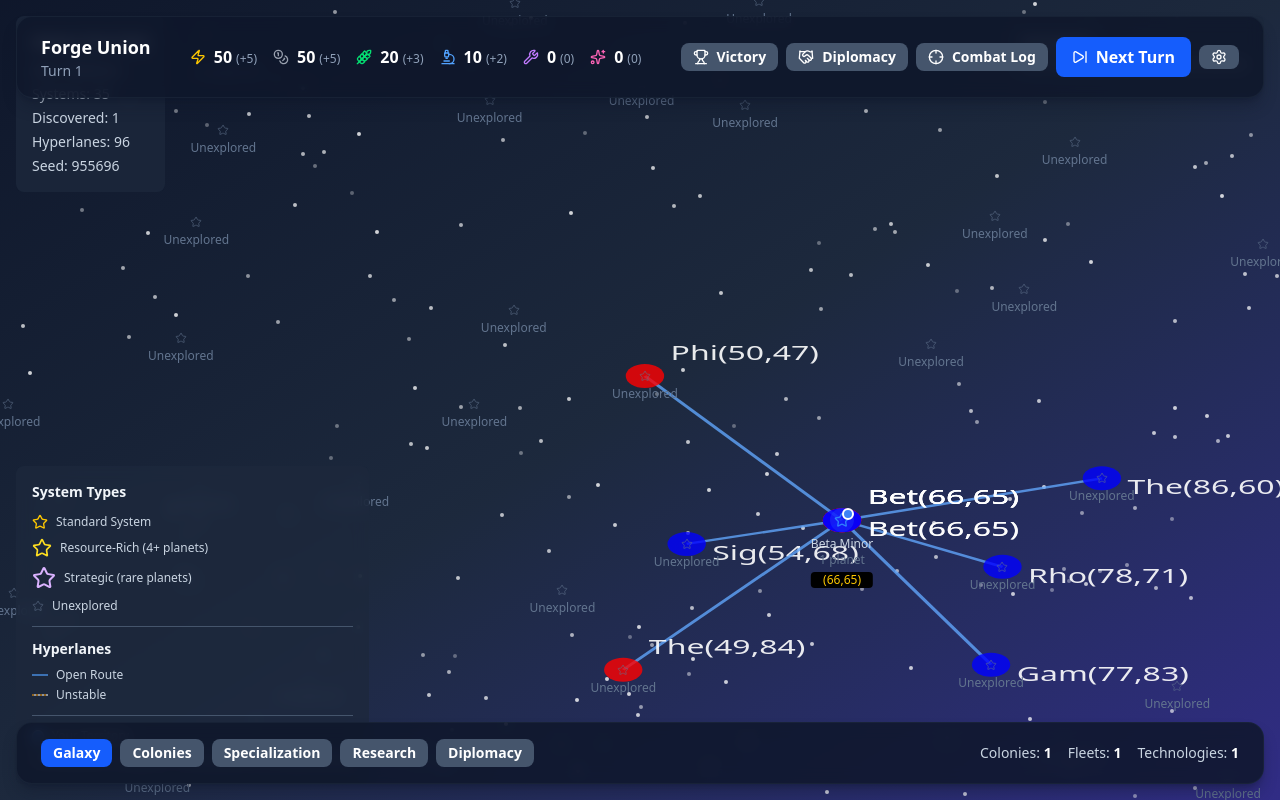
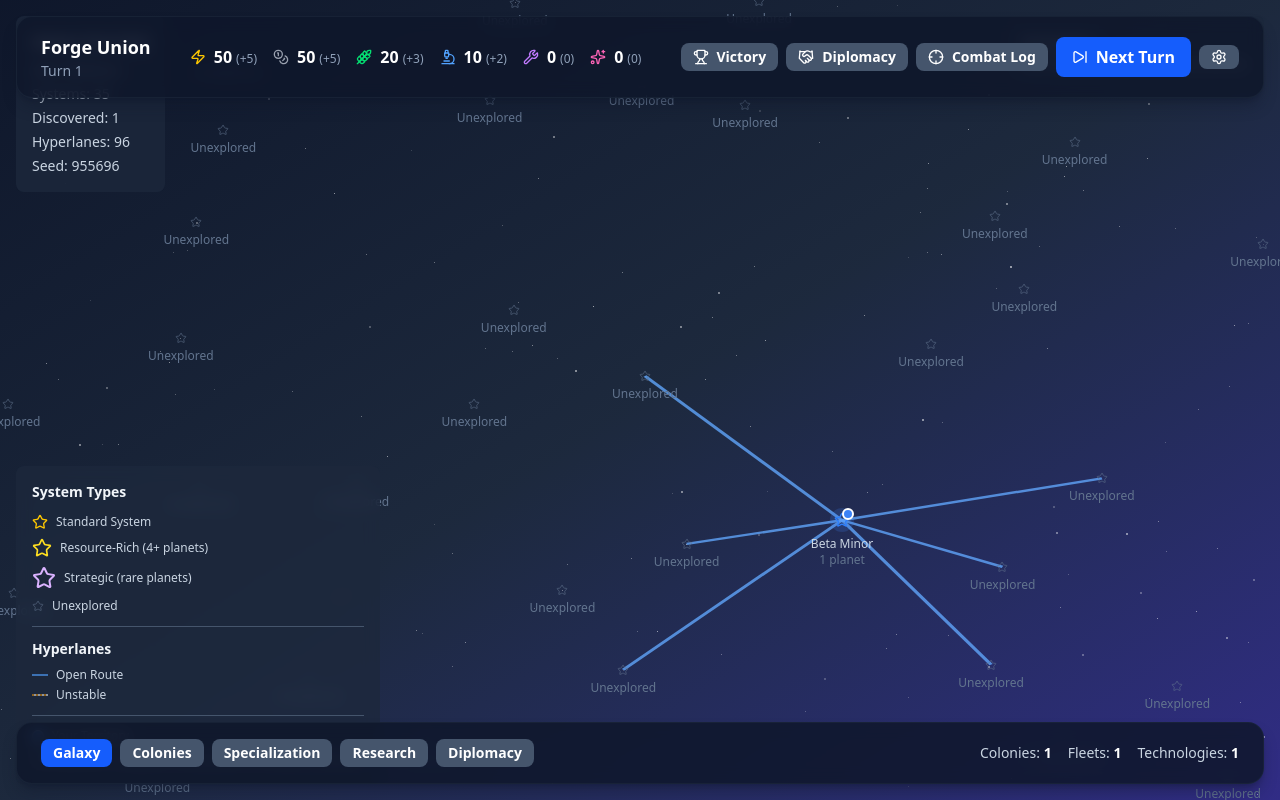
Before and after one commit to Kalaith/xytherra, a React (Vite) app in the folder frontend/: page / in a window 1280 px wide. Both pictures are taken after a click on the button "Start Game". Built offline with nearby package versions, Linux system fonts and the light colour scheme.

Commit message:
feat: Implement combat log functionality and integrate star field generation

```diff
--- a/frontend/src/components/game/GalaxyView.tsx
+++ b/frontend/src/components/game/GalaxyView.tsx
@@ -18,6 +18,7 @@ import {
 import { useGameStore } from '../../stores/gameStore';
 import type { PlanetType, StarSystem, Planet, Hyperlane } from '../../types/game.d.ts';
 import { GAME_CONSTANTS } from '../../constants/gameConstants';
+import { generateStarField } from '../../utils/randomGeneration';
 
 const PLANET_ICONS = {
   water: Waves,
@@ -41,6 +42,8 @@ const PLANET_COLORS = {
   exotic: 'text-purple-300'
 } as const;
 
+
+const STAR_COUNT = 180;
 // System importance classification
 const getSystemImportance = (system: StarSystem): 'strategic' | 'resource-rich' | 'standard' => {
   const planetTypes = system.planets.map(p => p.type);
@@ -84,103 +87,72 @@ interface HyperlaneNetworkProps {
 }
 
 const HyperlaneNetwork: React.FC<HyperlaneNetworkProps> = ({ systems, hyperlanes, playerEmpireId }) => {
-  const galaxy = useGameStore((state) => state.galaxy);
-
-  // Handle case where hyperlanes might be undefined/null
   if (!hyperlanes || Object.keys(hyperlanes).length === 0) {
-    console.log('No hyperlanes to render');
     return null;
   }
 
-  console.log(`=== HYPERLANE NETWORK DEBUG ===`);
-  console.log(`Rendering ${Object.keys(hyperlanes).length} hyperlanes`);
-  console.log(`Galaxy dimensions: ${galaxy.width} x ${galaxy.height}`);
-  console.log(`Using direct coordinate mapping (no transformation)`);
-
-  // Track coordinate ranges for debugging
-  const allHyperlanes = Object.values(hyperlanes);
-  const allXCoords: number[] = [];
-  const allYCoords: number[] = [];
-
-  allHyperlanes.forEach(hyperlane => {
-    const fromSystem = systems[hyperlane.fromSystemId];
-    const toSystem = systems[hyperlane.toSystemId];
-    if (fromSystem && toSystem) {
-      allXCoords.push(fromSystem.coordinates.x, toSystem.coordinates.x);
-      allYCoords.push(fromSystem.coordinates.y, toSystem.coordinates.y);
+  const getLineStyle = (condition: Hyperlane['condition']) => {
+    switch (condition) {
+      case 'open':
+        return {
+          stroke: '#60a5fa',
+          strokeWidth: 0.3,
+          strokeDasharray: 'none',
+          opacity: 0.8
+        };
+      case 'unstable':
+        return {
+          stroke: '#f59e0b',
+          strokeWidth: 0.3,
+          strokeDasharray: '2,2',
+          opacity: 0.6
+        };
+      case 'blocked':
+        return {
+          stroke: '#ef4444',
+          strokeWidth: 0.3,
+          strokeDasharray: '1,3',
+          opacity: 0.5
+        };
+      default:
+        return {
+          stroke: '#94a3b8',
+          strokeWidth: 0.3,
+          strokeDasharray: '1,2',
+          opacity: 0.4
+        };
     }
-  });
-
-  const xRange = { min: Math.min(...allXCoords), max: Math.max(...allXCoords) };
-  const yRange = { min: Math.min(...allYCoords), max: Math.max(...allYCoords) };
-
-  console.log(`Hyperlane coordinate ranges: X(${xRange.min.toFixed(1)} - ${xRange.max.toFixed(1)}), Y(${yRange.min.toFixed(1)} - ${yRange.max.toFixed(1)})`);
+  };
 
   return (
     <svg
-      className="absolute inset-0 pointer-events-none"
-      style={{ zIndex: 1 }}
+      className="h-full w-full pointer-events-none"
       viewBox="0 0 100 100"
       preserveAspectRatio="none"
-      width="100%"
-      height="100%"
     >
       {Object.values(hyperlanes).map((hyperlane) => {
         const fromSystem = systems[hyperlane.fromSystemId];
         const toSystem = systems[hyperlane.toSystemId];
 
         if (!fromSystem || !toSystem) {
-          console.log(`Missing system for hyperlane ${hyperlane.id}`);
           return null;
         }
 
-        // Only show hyperlanes if at least one system is discovered
         const fromDiscovered = fromSystem.discoveredBy.includes(playerEmpireId);
         const toDiscovered = toSystem.discoveredBy.includes(playerEmpireId);
 
-        if (!fromDiscovered && !toDiscovered) return null;
+        if (!fromDiscovered && !toDiscovered) {
+          return null;
+        }
 
-        // Use coordinates directly - no transformation
         const fromX = fromSystem.coordinates.x;
         const fromY = fromSystem.coordinates.y;
         const toX = toSystem.coordinates.x;
         const toY = toSystem.coordinates.y;
 
-        console.log(`Hyperlane ${hyperlane.id}:`);
-        console.log(`  From: ${fromSystem.name} at (${fromX}, ${fromY})`);
-        console.log(`  To: ${toSystem.name} at (${toX}, ${toY})`);
-
-        // Line styling based on hyperlane condition
-        const getLineStyle = (condition: Hyperlane['condition']) => {
-          switch (condition) {
-            case 'open':
-              return {
-                stroke: '#60a5fa', // blue-400
-                strokeWidth: 0.3,
-                strokeDasharray: 'none',
-                opacity: 0.8
-              };
-            case 'unstable':
-              return {
-                stroke: '#f59e0b', // amber-500
-                strokeWidth: 0.3,
-                strokeDasharray: '2,2',
-                opacity: 0.6
-              };
-            case 'blocked':
-              return {
-                stroke: '#ef4444', // red-500
-                strokeWidth: 0.3,
-                strokeDasharray: '1,3',
-                opacity: 0.5
-              };
-          }
-        };
-
         const lineStyle = getLineStyle(hyperlane.condition);
 
         return (
-          <>
           <motion.line
             key={hyperlane.id}
             x1={fromX}
@@ -192,27 +164,11 @@ const HyperlaneNetwork: React.FC<HyperlaneNetworkProps> = ({ systems, hyperlanes
             animate={{ pathLength: 1, opacity: lineStyle.opacity }}
             transition={{ duration: 0.8, delay: Math.random() * 0.5 }}
           />
-
-            {/* Debug: Visual markers for key systems - only show a few to avoid clutter */}
-            {(fromSystem.name.includes('Alpha') || fromSystem.name.includes('Beta') || toSystem.name.includes('Alpha') || toSystem.name.includes('Beta')) && (
-              <>
-                <circle cx={fromX} cy={fromY} r="1.5" fill="red" opacity="0.8" />
-                <circle cx={toX} cy={toY} r="1.5" fill="blue" opacity="0.8" />
-                <text x={fromX + 2} y={fromY - 2} fill="white" fontSize="2.5" opacity="0.9">
-                  {fromSystem.name.slice(0, 3)}({fromX.toFixed(0)},{fromY.toFixed(0)})
-                </text>
-                <text x={toX + 2} y={toY + 2} fill="white" fontSize="2.5" opacity="0.9">
-                  {toSystem.name.slice(0, 3)}({toX.toFixed(0)},{toY.toFixed(0)})
-                </text>
-              </>
-            )}
-          </>
         );
       })}
     </svg>
   );
 };
-
 // System Node for Galaxy View - Clean single node per system
 interface SystemNodeProps {
   system: StarSystem;
@@ -224,39 +180,33 @@ const SystemNode: React.FC<SystemNodeProps> = ({ system, onSystemClick }) => {
   const empires = useGameStore((state) => state.empires);
 
   const isDiscovered = system.discoveredBy.includes(playerEmpireId);
-  const controllingEmpire = Object.values(empires).find(empire =>
-    empire.colonies.some(colonyId =>
-      system.planets.some(planet => planet.id === colonyId)
+  const controllingEmpire = Object.values(empires).find((empire) =>
+    empire.colonies.some((colonyId) =>
+      system.planets.some((planet) => planet.id === colonyId)
     )
   );
   const isControlled = controllingEmpire?.id === playerEmpireId;
   const importance = getSystemImportance(system);
 
-  // Use coordinates directly as percentages - same as hyperlanes
   const positionX = system.coordinates.x;
   const positionY = system.coordinates.y;
 
-  console.log(`System ${system.name}: positioned at (${positionX}%, ${positionY}%), discovered: ${isDiscovered}`);
-
-  // Enhanced debug for key systems
-  if (system.name.includes('Alpha') || system.name.includes('Beta')) {
-    console.log(`🔍 KEY SYSTEM: ${system.name} -> CSS position: left: ${positionX}%, top: ${positionY}%`);
-  }
+  const baseStyles = {
+    left: `${positionX}%`,
+    top: `${positionY}%`,
+    transform: 'translate(-50%, -50%)',
+  } as const;
 
   if (!isDiscovered) {
     return (
       <motion.div
         whileHover={{ scale: 1.1 }}
         className="absolute cursor-pointer"
-        style={{
-          left: `${positionX}%`,
-          top: `${positionY}%`,
-          transform: 'translate(-50%, -50%)'
-        }}
+        style={baseStyles}
         onClick={() => onSystemClick(system)}
       >
         <Star className="w-3 h-3 text-slate-500 opacity-60" />
-        <div className="absolute top-4 left-1/2 transform -translate-x-1/2 text-xs text-slate-500 whitespace-nowrap">
+        <div className="absolute top-4 left-1/2 -translate-x-1/2 whitespace-nowrap text-xs text-slate-500">
           Unexplored
         </div>
       </motion.div>
@@ -267,56 +217,39 @@ const SystemNode: React.FC<SystemNodeProps> = ({ system, onSystemClick }) => {
     <motion.div
       whileHover={{ scale: 1.2 }}
       className="absolute cursor-pointer group"
-      style={{
-        left: `${positionX}%`,
-        top: `${positionY}%`,
-        transform: 'translate(-50%, -50%)'
-      }}
+      style={baseStyles}
       onClick={() => onSystemClick(system)}
     >
-      {/* Empire territory background */}
       {controllingEmpire && (
         <div
-          className="absolute inset-0 rounded-full opacity-20 scale-150"
+          className="absolute inset-0 scale-150 rounded-full opacity-20"
           style={{ backgroundColor: controllingEmpire.color }}
         />
       )}
 
-      {/* System star */}
       <Star className={`${getSystemSize(importance)} ${getSystemColor(importance, isControlled)}`} />
 
-      {/* Empire control indicator */}
       {controllingEmpire && (
         <div
-          className="absolute -top-1 -right-1 w-3 h-3 rounded-full border-2 border-white"
+          className="absolute -top-1 -right-1 h-3 w-3 rounded-full border-2 border-white"
           style={{ backgroundColor: controllingEmpire.color }}
         />
       )}
 
-      {/* System name and info */}
-      <div className="absolute top-6 left-1/2 transform -translate-x-1/2 text-center whitespace-nowrap">
-        <div className="text-xs text-slate-300 font-medium">{system.name}</div>
+      <div className="absolute top-6 left-1/2 -translate-x-1/2 text-center whitespace-nowrap">
+        <div className="text-xs font-medium text-slate-300">{system.name}</div>
         <div className="text-xs text-slate-500">
           {system.planets.length} planet{system.planets.length !== 1 ? 's' : ''}
           {importance !== 'standard' && (
-            <span className="ml-1 text-purple-400">★</span>
+            <span className="ml-1 text-purple-300 font-semibold">*</span>
           )}
         </div>
-
-        {/* Debug coordinate display for key systems */}
-        {(system.name.includes('Alpha') || system.name.includes('Beta')) && (
-          <div className="text-xs text-yellow-400 bg-black bg-opacity-50 rounded px-1 mt-1">
-            ({positionX.toFixed(0)},{positionY.toFixed(0)})
-          </div>
-        )}
       </div>
 
-      {/* Hover tooltip */}
-      <div className="absolute bottom-8 left-1/2 transform -translate-x-1/2 opacity-0 group-hover:opacity-100
-                      transition-opacity bg-slate-800 rounded px-2 py-1 text-xs whitespace-nowrap z-10">
-        <div className="text-slate-200 font-medium">{system.name}</div>
-        <div className="text-slate-400">
-          {system.planets.length} planets • {importance}
+      <div className="absolute bottom-8 left-1/2 -translate-x-1/2 whitespace-nowrap rounded px-2 py-1 text-xs text-slate-400 opacity-0 transition-opacity group-hover:opacity-100 bg-slate-800/90">
+        <div className="font-medium text-slate-200">{system.name}</div>
+        <div>
+          {system.planets.length} planets - {importance}
         </div>
         {controllingEmpire && (
           <div className="text-blue-400">Controlled by {controllingEmpire.name}</div>
@@ -395,6 +328,12 @@ interface SystemDetailViewProps {
 }
 
 const SystemDetailView: React.FC<SystemDetailViewProps> = ({ system, onBack, onPlanetClick }) => {
+  const galaxy = useGameStore((state) => state.galaxy);
+  const playerEmpireId = useGameStore((state) => state.playerEmpireId);
+  const detailStarField = useMemo(
+    () => generateStarField(galaxy.seed + system.id.length, 120),
+    [galaxy.seed, system.id]
+  );
   return (
     <motion.div
       initial={{ opacity: 0 }}
@@ -403,23 +342,30 @@ const SystemDetailView: React.FC<SystemDetailViewProps> = ({ system, onBack, onP
       className="fixed inset-0 bg-gradient-to-br from-slate-900 via-slate-800 to-indigo-900 z-50"
     >
       {/* Background stars */}
-      <div className="absolute inset-0">
-        {[...Array(100)].map((_, i) => (
+      <div className="pointer-events-none absolute inset-0 z-0">
+        {detailStarField.map((star) => (
           <motion.div
-            key={i}
-            className="absolute w-1 h-1 bg-white rounded-full opacity-40"
+            key={star.id}
+            className="absolute rounded-full bg-white"
             style={{
-              left: `${Math.random() * 100}%`,
-              top: `${Math.random() * 100}%`,
+              left: `${star.left}%`,
+              top: `${star.top}%`,
+              width: star.size,
+              height: star.size,
+              opacity: star.opacity,
             }}
-            animate={{ opacity: [0.2, 0.6, 0.2] }}
-            transition={{
-              duration: 3 + Math.random() * 4,
-              repeat: Infinity,
-              delay: Math.random() * 3,
-            }}
+            animate={{ opacity: [0.2, star.opacity, 0.2] }}
+            transition={{ duration: star.duration, repeat: Infinity, delay: star.delay }}
           />
         ))}
+      </div>
+
+      <div className="pointer-events-none absolute inset-0 z-10">
+        <HyperlaneNetwork
+          systems={galaxy.systems}
+          hyperlanes={galaxy.hyperlanes}
+          playerEmpireId={playerEmpireId}
+        />
       </div>
 
       {/* Back button */}
@@ -508,40 +454,13 @@ export default function GalaxyView() {
   const setSidePanel = useGameStore((state) => state.setSidePanel);
   const addNotification = useGameStore((state) => state.addNotification);
   const surveyPlanet = useGameStore((state) => state.surveyPlanet);
-  const generateHyperlanes = useGameStore((state) => state.generateHyperlanes); // Add this
+  const generateHyperlanes = useGameStore((state) => state.generateHyperlanes);
 
+  const starField = useMemo(
+    () => generateStarField(galaxy.seed, STAR_COUNT),
+    [galaxy.seed]
+  );
   const systems = useMemo(() => Object.values(galaxy.systems), [galaxy.systems]);
-
-  // Debug logging for hyperlanes
-  console.log('=== GALAXY DEBUG INFO ===');
-  console.log('Window dimensions:', { width: window.innerWidth, height: window.innerHeight });
-  console.log('Container aspect ratio:', window.innerWidth / window.innerHeight);
-  console.log('Galaxy data:', {
-    systemCount: systems.length,
-    hyperlaneCount: Object.keys(galaxy.hyperlanes || {}).length,
-    galaxyDimensions: { width: galaxy.width, height: galaxy.height },
-    galaxyAspectRatio: galaxy.width / galaxy.height
-  });
-  console.log('Sample systems with coordinates:', systems.slice(0, 5).map(s => ({
-    name: s.name,
-    rawCoords: s.coordinates,
-    hyperlaneConnections: s.hyperlanes?.length || 0,
-    discovered: s.discoveredBy.includes(playerEmpireId)
-  })));
-
-  // Check coordinate ranges to make sure they're reasonable
-  const coordRanges = systems.reduce((ranges, system) => {
-    return {
-      minX: Math.min(ranges.minX, system.coordinates.x),
-      maxX: Math.max(ranges.maxX, system.coordinates.x),
-      minY: Math.min(ranges.minY, system.coordinates.y),
-      maxY: Math.max(ranges.maxY, system.coordinates.y)
-    };
-  }, { minX: Infinity, maxX: -Infinity, minY: Infinity, maxY: -Infinity });
-
-  console.log('Coordinate ranges:', coordRanges);
-  console.log('Expected ranges: X[0-100], Y[0-100]');
-  console.log('========================');
 
   // Statistics for galaxy overview
   const discoveredSystems = useMemo(() =>
@@ -608,38 +527,37 @@ export default function GalaxyView() {
 
   // Main galaxy view with system nodes
   return (
-    <div className="fixed inset-0 bg-gradient-to-br from-slate-900 via-slate-800 to-indigo-900">
+    <div className="fixed inset-0 overflow-hidden bg-gradient-to-br from-slate-900 via-slate-800 to-indigo-900">
       {/* Background stars */}
-      <div className="absolute inset-0">
-        {[...Array(200)].map((_, i) => (
+      <div className="pointer-events-none absolute inset-0 z-0">
+        {starField.map((star) => (
           <motion.div
-            key={i}
-            className="absolute w-1 h-1 bg-white rounded-full opacity-60"
+            key={star.id}
+            className="absolute rounded-full bg-white"
             style={{
-              left: `${Math.random() * 100}%`,
-              top: `${Math.random() * 100}%`,
+              left: `${star.left}%`,
+              top: `${star.top}%`,
+              width: star.size,
+              height: star.size,
+              opacity: star.opacity,
             }}
-            animate={{
-              opacity: [0.3, 0.8, 0.3],
-            }}
-            transition={{
-              duration: 2 + Math.random() * 3,
-              repeat: Infinity,
-              delay: Math.random() * 2,
-            }}
+            animate={{ opacity: [0.2, star.opacity, 0.2] }}
+            transition={{ duration: star.duration, repeat: Infinity, delay: star.delay }}
           />
         ))}
       </div>
 
-      {/* Hyperlane network - connection lines between systems */}
+      <div className="pointer-events-none absolute inset-0 z-10">
         <HyperlaneNetwork
           systems={galaxy.systems}
           hyperlanes={galaxy.hyperlanes}
           playerEmpireId={playerEmpireId}
         />
+      </div>
+
 
       {/* Galaxy content */}
-      <div className="relative w-full h-full" style={{ zIndex: 2 }}>
+      <div className="relative z-20 h-full w-full">
         {/* System nodes */}
         {systems.map((system) => (
           <SystemNode
@@ -661,7 +579,7 @@ export default function GalaxyView() {
           </div>
 
           {/* Debug button for hyperlane generation */}
-          {Object.keys(galaxy.hyperlanes || {}).length === 0 && (
+          {import.meta.env.DEV && Object.keys(galaxy.hyperlanes || {}).length === 0 && (
             <button
               onClick={generateHyperlanes}
               className="mt-3 px-3 py-1 bg-blue-600 hover:bg-blue-700 text-white text-xs rounded transition-colors"
@@ -713,7 +631,7 @@ export default function GalaxyView() {
               <span className="text-xs text-slate-300">Your Territory</span>
             </div>
             <div className="text-xs text-slate-400 mt-2">
-              Click systems to explore • Click planets to survey/colonize
+              Click systems to explore; click planets to survey or colonize.
             </div>
           </div>
         </div>
--- a/frontend/src/components/game/GameUI.tsx
+++ b/frontend/src/components/game/GameUI.tsx
@@ -68,6 +68,8 @@ export const GameUI: React.FC = () => {
   const notifications = gameState.uiState.notifications;
   const sidePanel = gameState.uiState.sidePanel;
   const isSidebarOpen = sidePanel !== 'none';
+  const combatLog = gameState.uiState.combatLog ?? [];
+  const combatLogCount = combatLog.length;
 
   if (!playerEmpire) {
     return null;
@@ -91,7 +93,12 @@ export const GameUI: React.FC = () => {
       case 'diplomacy':
         return <DiplomacyPanel />;
       case 'combat-log':
-        return <CombatLog combatResults={[]} />;
+        return (
+          <CombatLog
+            combatResults={combatLog}
+            onClearLog={combatLog.length ? gameState.clearCombatLog : undefined}
+          />
+        );
       case 'colony-management':
         return <div className="text-slate-400">Colony tools coming soon.</div>;
       case 'research-tree':
@@ -137,18 +144,27 @@ export const GameUI: React.FC = () => {
             {renderResourceMeters()}
           </div>
           <div className="flex items-center gap-2">
-            {PANEL_BUTTONS.map(({ id, label, icon: Icon }) => (
+            {PANEL_BUTTONS.map(({ id, label, icon: Icon }) => {
+              const isActive = sidePanel === id;
+              const showBadge = id === 'combat-log' && combatLogCount > 0;
+              return (
                 <Button
                   key={id}
-                variant={sidePanel === id ? 'primary' : 'secondary'}
+                  variant={isActive ? 'primary' : 'secondary'}
                   size="sm"
                   onClick={() => handlePanelToggle(id)}
-                className="whitespace-nowrap"
+                  className="whitespace-nowrap flex items-center"
                 >
                   <Icon className="h-4 w-4" />
                   {label}
+                  {showBadge && (
+                    <span className="ml-2 rounded-full bg-red-500/80 px-2 text-xs font-semibold text-white">
+                      {combatLogCount > 9 ? '9+' : combatLogCount}
+                    </span>
+                  )}
                 </Button>
-            ))}
+              );
+            })}
             <Button
               variant="primary"
               onClick={() => gameState.nextTurn()}
--- a/frontend/src/stores/gameStore.ts
+++ b/frontend/src/stores/gameStore.ts
@@ -43,6 +43,8 @@ import { FleetService } from '../services/fleetService';
 import { PlanetTechService } from '../services/planetTechService';
 import { ensureGalaxyHasHyperlanes } from '../services/hyperlaneService';
 
+const MAX_COMBAT_LOG_ENTRIES = 25;
+
 interface GameStore extends GameState {
   // Game Actions
   nextTurn: () => void;
@@ -85,6 +87,8 @@ interface GameStore extends GameState {
   addNotification: (notification: Omit<Notification, 'id' | 'timestamp' | 'read'>) => void;
   markNotificationRead: (notificationId: string) => void;
   clearNotifications: () => void;
+  addCombatResult: (result: CombatResult) => void;
+  clearCombatLog: () => void;
 }
 
 // Initial game state
@@ -114,7 +118,8 @@ const createInitialGameState = (): GameState => ({
 const createInitialUIState = (): UIState => ({
   currentView: 'galaxy',
   sidePanel: 'none',
-  notifications: []
+  notifications: [],
+  combatLog: []
 });
 
 export const useGameStore = create<GameStore>()(
@@ -697,6 +702,30 @@ export const useGameStore = create<GameStore>()(
         }));
       },
 
+      addCombatResult: (result) => {
+        set((state) => {
+          const currentLog = state.uiState.combatLog ?? [];
+          const nextLog = [result, ...currentLog].slice(0, MAX_COMBAT_LOG_ENTRIES);
+          return {
+            ...state,
+            uiState: {
+              ...state.uiState,
+              combatLog: nextLog
+            }
+          };
+        });
+      },
+
+      clearCombatLog: () => {
+        set((state) => ({
+          ...state,
+          uiState: {
+            ...state.uiState,
+            combatLog: []
+          }
+        }));
+      },
+
       // Combat System
       resolveCombat: (attackerId: string, defenderId: string, location: string) => {
         const state = get();
--- a/frontend/src/types/game.d.ts
+++ b/frontend/src/types/game.d.ts
@@ -329,6 +329,7 @@ export interface UIState {
   currentView: GameView;
   sidePanel: SidePanel;
   notifications: Notification[];
+  combatLog: CombatResult[];
   tutorialStep?: number;
 }
 
--- a/frontend/src/utils/randomGeneration.ts
+++ b/frontend/src/utils/randomGeneration.ts
@@ -39,3 +39,26 @@ export const selectRandomElement = <T>(
   const index = generateRandomInteger(randomNumberGenerator, list.length);
   return list[index];
 };
+
+export type StarFieldPoint = {
+  id: string;
+  left: number;
+  top: number;
+  size: number;
+  opacity: number;
+  delay: number;
+  duration: number;
+};
+
+export const generateStarField = (seed: number, count = 180): StarFieldPoint[] => {
+  const rng = createRandomNumberGenerator(seed);
+  return Array.from({ length: count }, (_, index) => ({
+    id: 'star-' + index,
+    left: Math.round(rng() * 1000) / 10,
+    top: Math.round(rng() * 1000) / 10,
+    size: rng() > 0.85 ? 2 : 1,
+    opacity: 0.35 + rng() * 0.45,
+    delay: rng() * 2,
+    duration: 2 + rng() * 3,
+  }));
+};
```
Lines whose indentation alone changed are shown as unchanged.
